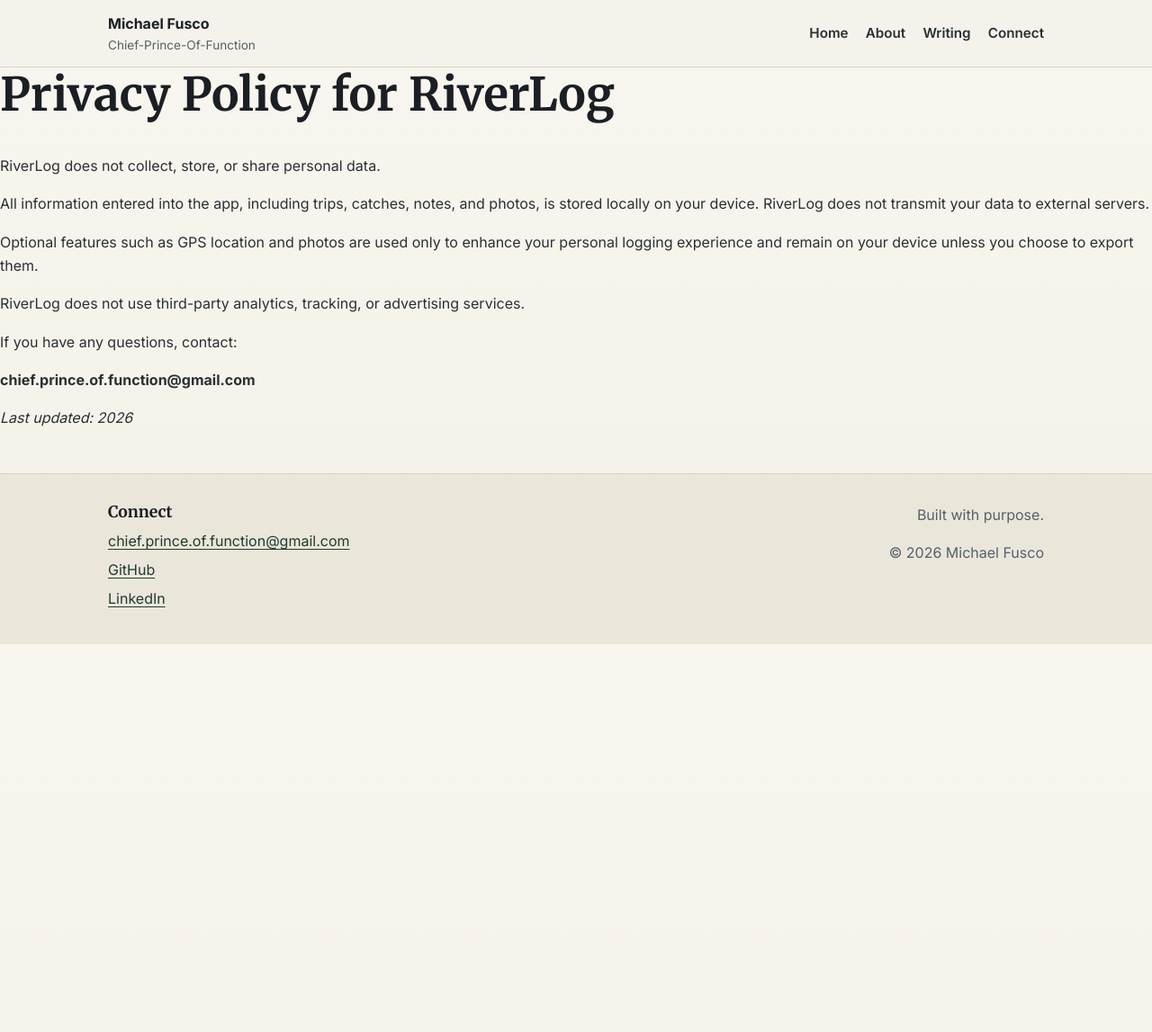
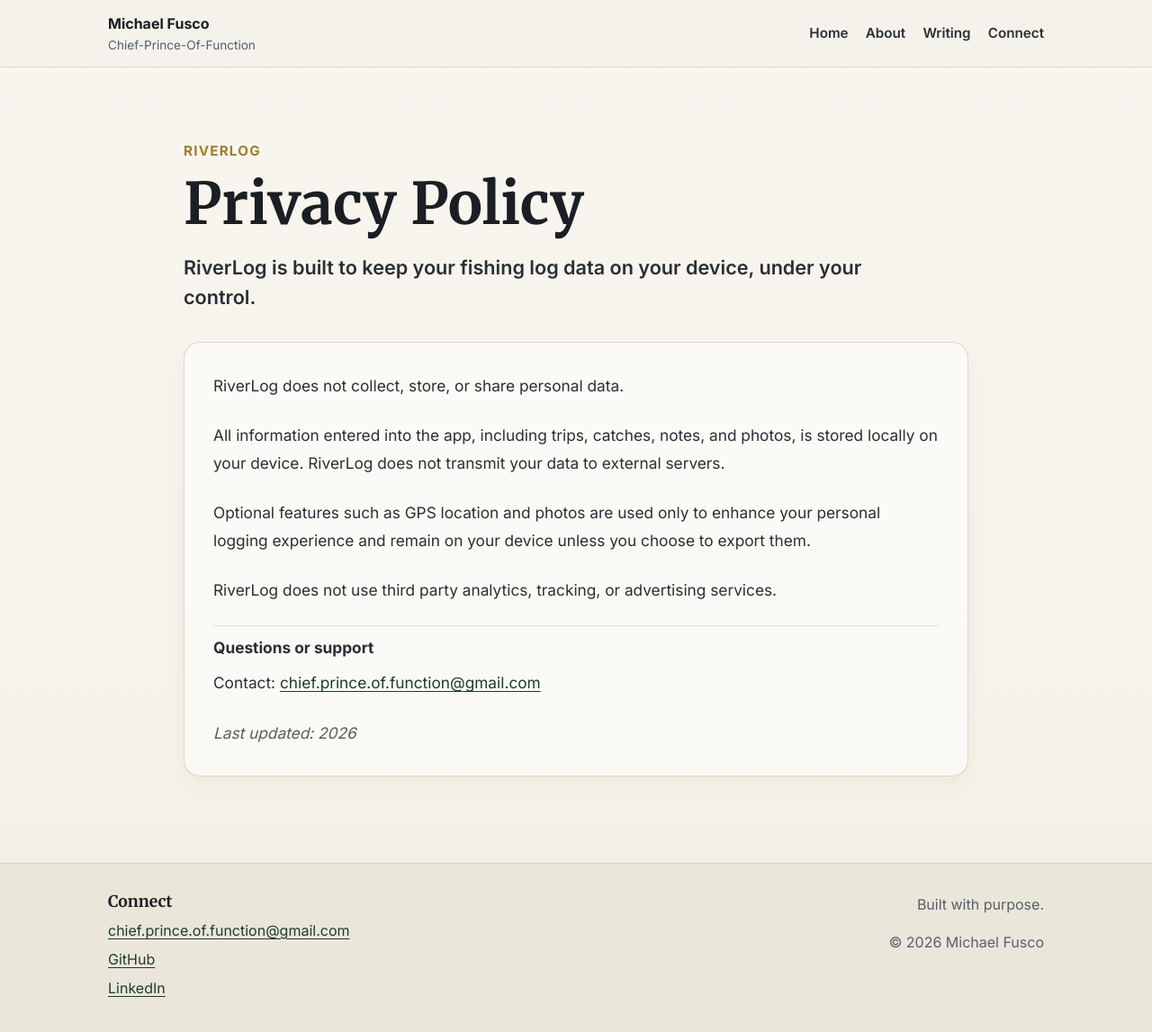
Before and after one commit to Chief-Prince-Of-Function/chief-prince-of-function.github.io, a Jekyll site: the page built from riverlog/privacy-policy.html, in a window 1280 px wide and 1149 px high. Shown: the whole window at 90% size. Built offline with Jekyll 4.4.1, drawn with Linux system fonts in a browser that asks for light colours.

Commit message:
Revise privacy policy layout and content
Updated the title and improved the layout and content of the privacy policy page.

```diff
--- a/riverlog/privacy-policy.html
+++ b/riverlog/privacy-policy.html
@@ -1,29 +1,53 @@
 ---
 layout: default
-title: Privacy Policy - RiverLog
+title: Privacy Policy | RiverLog
 permalink: /riverlog/privacy-policy.html
 ---
 
-<h1>Privacy Policy for RiverLog</h1>
+<section style="padding: 5rem 0 4rem;">
+  <div style="max-width: 920px; margin: 0 auto; padding: 0 1.5rem;">
+    <div style="margin-bottom: 1rem; color: #a47d2a; font-weight: 700; letter-spacing: 0.08em; text-transform: uppercase; font-size: 0.95rem;">
+      RiverLog
+    </div>
 
-<p>RiverLog does not collect, store, or share personal data.</p>
+    <h1 style="font-size: clamp(2.5rem, 5vw, 4.5rem); line-height: 0.95; margin: 0 0 1.5rem;">
+      Privacy Policy
+    </h1>
 
-<p>
-All information entered into the app, including trips, catches, notes, and photos,
-is stored locally on your device. RiverLog does not transmit your data to external servers.
-</p>
+    <p style="font-size: 1.35rem; line-height: 1.55; max-width: 760px; margin: 0 0 2rem; font-weight: 600;">
+      RiverLog is built to keep your fishing log data on your device, under your control.
+    </p>
 
-<p>
-Optional features such as GPS location and photos are used only to enhance your personal
-logging experience and remain on your device unless you choose to export them.
-</p>
+    <div style="background: rgba(255,255,255,0.55); border: 1px solid rgba(165,145,110,0.35); border-radius: 18px; padding: 2rem; box-shadow: 0 8px 24px rgba(0,0,0,0.04);">
+      <div style="display: grid; gap: 1.5rem; font-size: 1.08rem; line-height: 1.8;">
+        <p style="margin: 0;">
+          RiverLog does not collect, store, or share personal data.
+        </p>
 
-<p>
-RiverLog does not use third-party analytics, tracking, or advertising services.
-</p>
+        <p style="margin: 0;">
+          All information entered into the app, including trips, catches, notes, and photos, is stored locally on your device. RiverLog does not transmit your data to external servers.
+        </p>
 
-<p>If you have any questions, contact:</p>
+        <p style="margin: 0;">
+          Optional features such as GPS location and photos are used only to enhance your personal logging experience and remain on your device unless you choose to export them.
+        </p>
 
-<p><strong>chief.prince.of.function@gmail.com</strong></p>
+        <p style="margin: 0;">
+          RiverLog does not use third party analytics, tracking, or advertising services.
+        </p>
 
-<p><em>Last updated: 2026</em></p>
+        <div style="padding-top: 0.5rem; border-top: 1px solid rgba(165,145,110,0.25);">
+          <p style="margin: 0 0 0.5rem; font-weight: 700;">Questions or support</p>
+          <p style="margin: 0;">
+            Contact:
+            <a href="mailto:chief.prince.of.function@gmail.com">chief.prince.of.function@gmail.com</a>
+          </p>
+        </div>
+
+        <p style="margin: 0; font-style: italic; color: #5c5c5c;">
+          Last updated: 2026
+        </p>
+      </div>
+    </div>
+  </div>
+</section>
```
